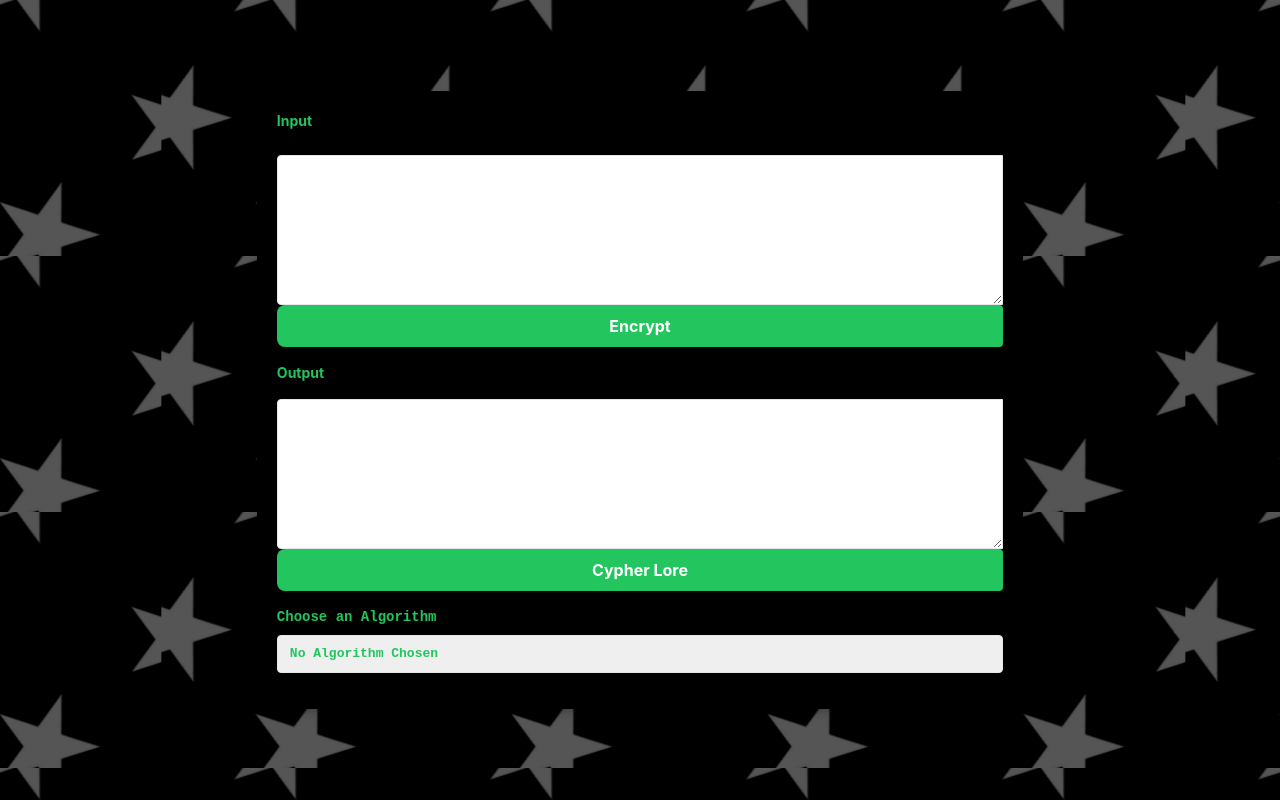
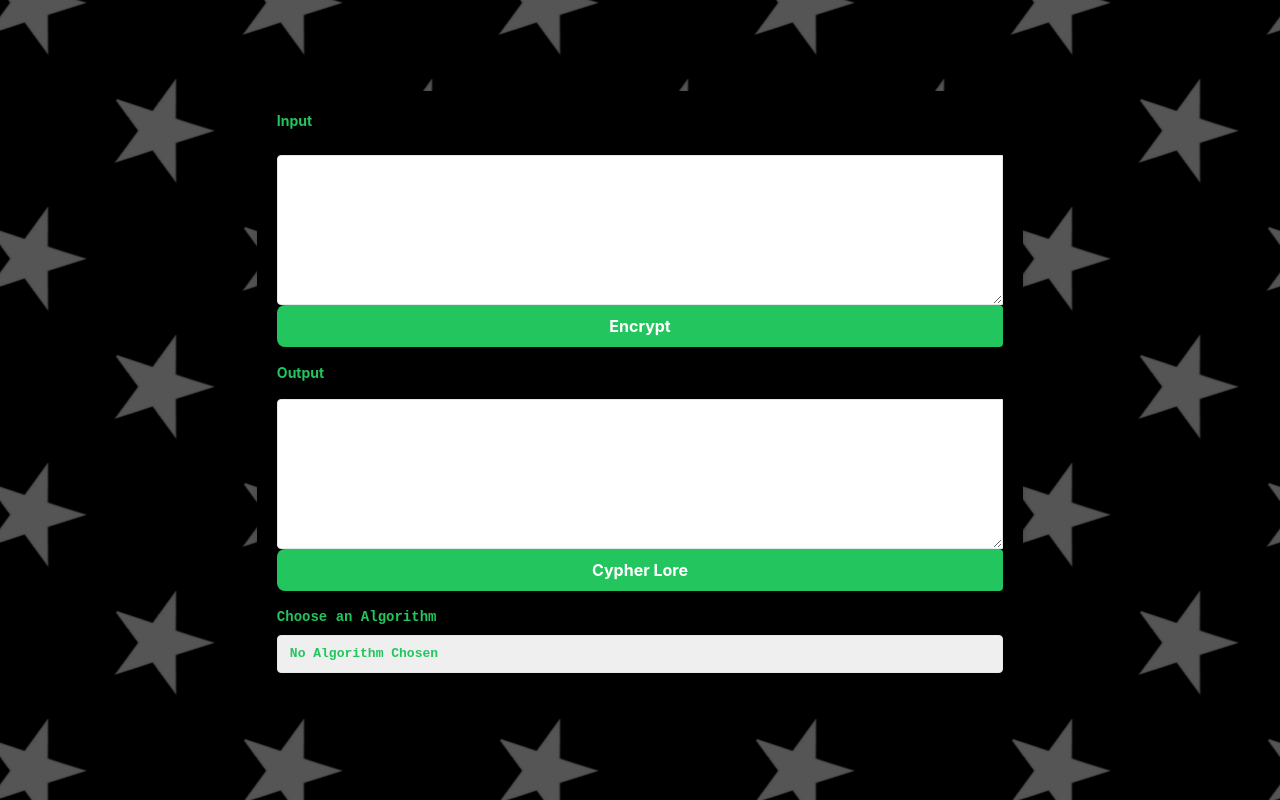
Before and after one commit to RealRyanno2022/cipher-museum, a React (Vite) app: page / in a window 1280 px wide. Built offline with nearby package versions, Linux system fonts and the light colour scheme.

Commit message:
beautiful background

```diff
--- a/src/background.css
+++ b/src/background.css
@@ -20,7 +20,7 @@ body, html {
   left: 0;
   width: 200%; /* This allows the background to pan smoothly */
   height: 100%;
-  background-image: url('assets/Untitled design.svg'); /* Ensure the path to the SVG is correct */
+  background-image: url('assets/star-bg.svg'); /* Ensure the path to the SVG is correct */
   background-size: 10%;
   background-repeat: repeat;
   animation: pan 20s linear infinite;
```
Also changed, not shown: src/assets/Untitled design.svg (deleted), src/assets/star-bg.svg (added).
